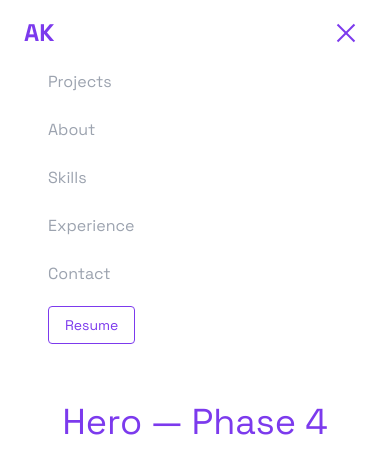
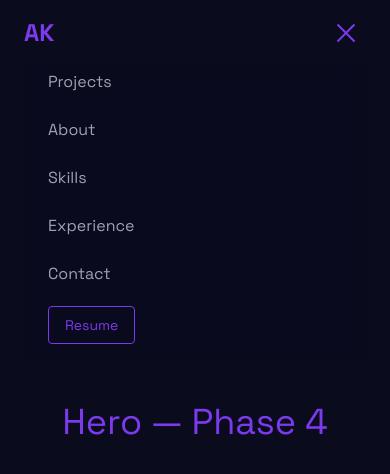
Before and after one commit to Ashxin/Portfolio, a React (Vite) app: page / in a window 390 px wide. Both pictures are taken after a click on the button "Toggle menu". Shown: the top 474 px of the page. Built offline with nearby package versions, Linux system fonts and the light colour scheme.

Commit message:
Phase 3 complete: Navbar with scroll effect and responsive menu

```diff
--- a/src/App.jsx
+++ b/src/App.jsx
@@ -6,7 +6,7 @@ import Navbar from "./components/Navbar";
 
 export default function App() {
   return (
-    <div className="bg-gotham-dark min-h-screen text-white">
+    <div className="bg-gotham-bg min-h-screen text-white">
 
       <Navbar />
 
--- a/src/components/Navbar.jsx
+++ b/src/components/Navbar.jsx
@@ -45,7 +45,7 @@ export default function Navbar() {
       className={`fixed top-0 left-0 w-full z-50 transition-all duration-300 px-6 py-4
         ${
           scrolled
-            ? "bg-gotham-dark/80 backdrop-blur-md shadow-lg shadow-gotham-purple/10"
+            ? "bg-gotham-bg/80 backdrop-blur-md shadow-lg shadow-gotham-purple/10"
             : "bg-transparent"
         }`}
     >
@@ -120,7 +120,7 @@ export default function Navbar() {
       {/* Conditionally rendered — only exists in the DOM when menuOpen is true */}
       {menuOpen && (
         <div className="md:hidden mt-4 pb-4 flex flex-col gap-4 px-6
-                        bg-gotham-dark/90 backdrop-blur-md">
+                        bg-gotham-bg/90 backdrop-blur-md">
           {NAV_LINKS.map((link) => (
             <Link
               key={link.to}
```
